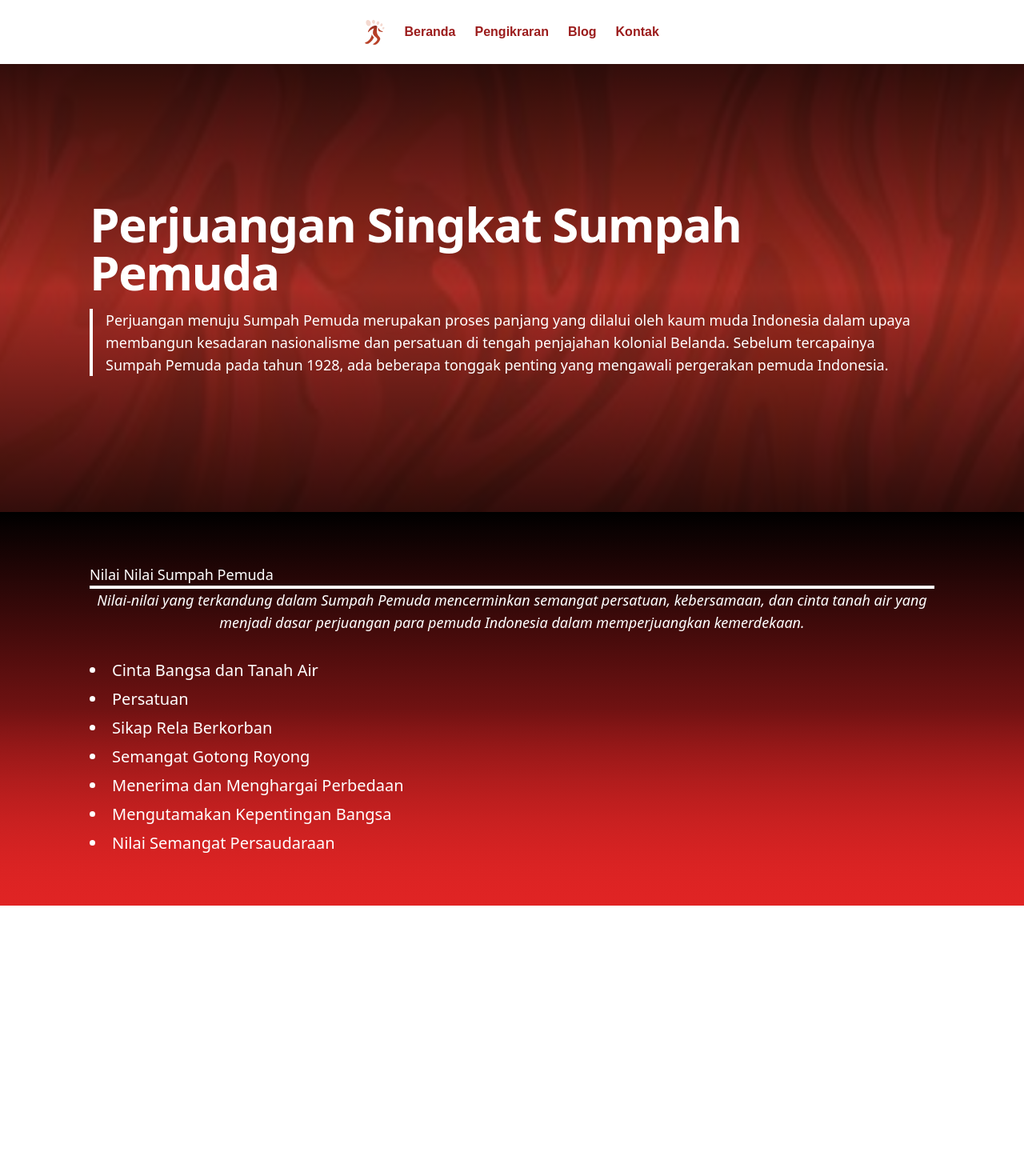
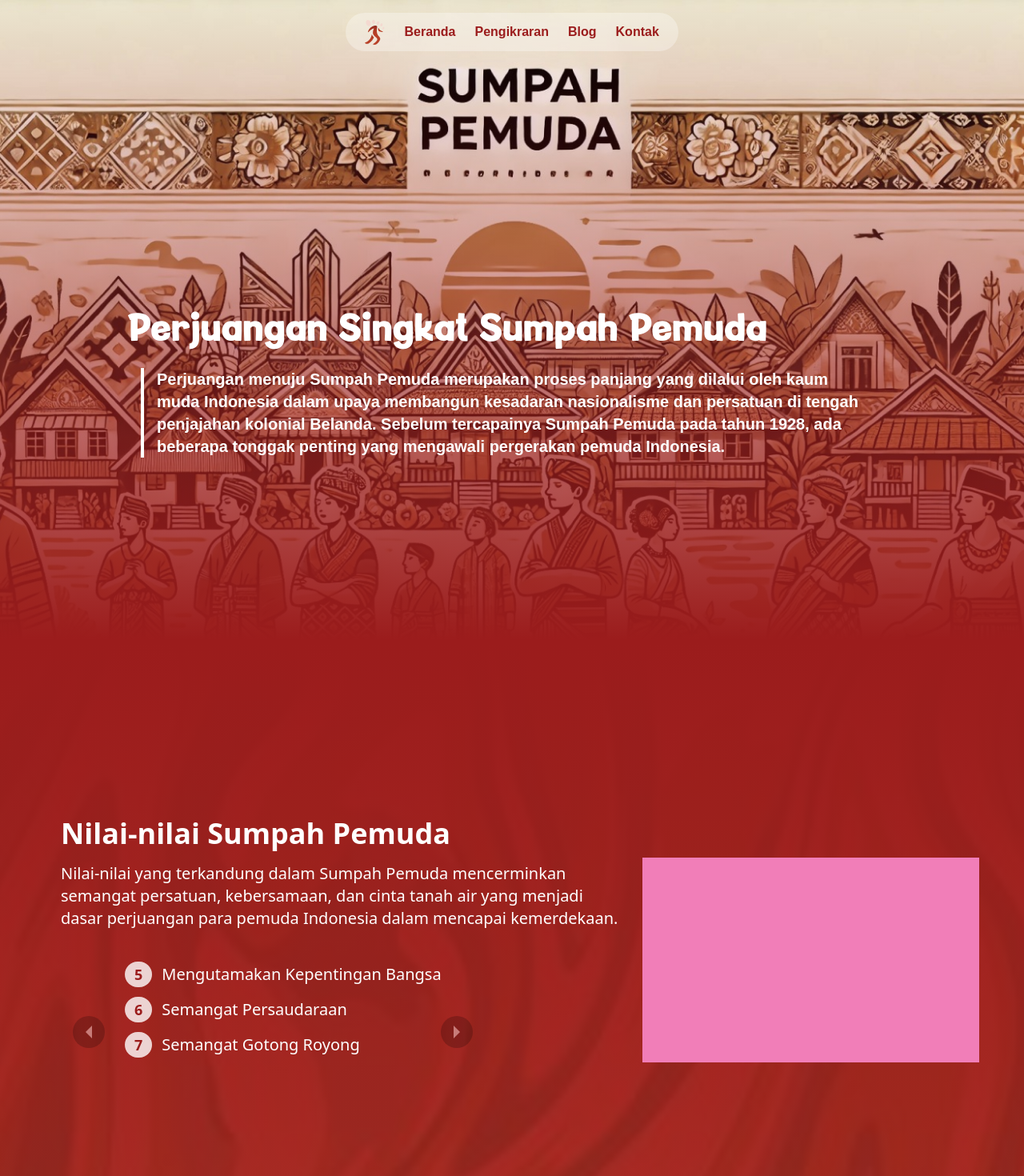
Before and after one commit to mybezen/prj-trelogy, a React (Vite) app: page /strug in a window 1280 px wide. Shown: the top 1470 px of the page at 80% size. Built offline with nearby package versions, Linux system fonts and the light colour scheme.

Commit message:
add strug sect.

```diff
--- a/src/pages/Struggle.jsx
+++ b/src/pages/Struggle.jsx
@@ -1,29 +1,24 @@
-import HeaderBg from "../assets/Heading.svg"; // Import background image for second section
-import { FooterWithSocialLinks } from "../components/Footer";
-import CenteredNavbar from "../components/Navbar";
+import HeaderBg from '../assets/Heading.svg'; // Import background image for second section
+import { FooterWithSocialLinks } from '../components/Footer';
+import CenteredNavbar from '../components/Navbar';
+import StrugBg from '../assets/strug-bg.jpg';
+import StrugCarousel from '../sections/StrugCarousel';
 
 function StrugglePages() {
   return (
     <div className="">
-      <div className="relative">
+      <section
+        className="md:h-[100vh] h-44 bg-cover bg-top"
+        style={{ backgroundImage: `url(${StrugBg})` }}
+      >
+        <div className="absolute md:h-[100vh] h-56 inset-0 bg-gradient-to-t from-red-800 to-transparent"></div>
         <CenteredNavbar />
-      </div>
-
-      {/* Section Pertama with Gradient Overlay */}
-      <section
-        className="relative h-[70vh] w-full bg-cover bg-center z-50"
-        style={{ backgroundImage: `url(${HeaderBg})` }}
-      >
-        {/* Overlay Gradient */}
-        <div className="absolute inset-0 bg-gradient-to-t from-black via-transparent to-black opacity-70"></div>
-
-        {/* Content */}
-        <div className="relative z-10 flex flex-col items-start justify-center h-full max-w-6xl px-6 mx-auto lg:px-12">
-          <h1 className="mb-4 text-4xl font-extrabold tracking-tight text-white lg:text-6xl">
-            Perjuangan Singkat Sumpah Pemuda
-          </h1>
-          <div className="pl-4 border-l-4 border-white">
-            <p className="leading-relaxed text-white lg:text-lg">
+        <div className="w-full h-screen flex items-center">
+          <div className="w-9/12 mx-auto z-10">
+            <h1 className="kenarose mb-6 text-3xl lg:text-5xl text-left text-white">
+              Perjuangan Singkat Sumpah Pemuda
+            </h1>
+            <p className="plus-jakarta-sans-semibold text-white text-xl px-4 border-l-4 border-white mx-4">
               Perjuangan menuju Sumpah Pemuda merupakan proses panjang yang
               dilalui oleh kaum muda Indonesia dalam upaya membangun kesadaran
               nasionalisme dan persatuan di tengah penjajahan kolonial Belanda.
@@ -34,44 +29,32 @@ function StrugglePages() {
         </div>
       </section>
 
-      {/* Section Kedua with Bottom Gradient */}
-      <section className="relative py-16 bg-center bg-cover -z-50 bg-gradient-to-b from-black to-red-600">
-        {/* Gradient overlay for this section */}
-        <div className="absolute inset-0 bg-gradient-to-t from-red-600 via-transparent to-transparent opacity-90"></div>
+      <section
+        className="relative w-full h-screen bg-cover bg-center"
+        style={{ backgroundImage: `url(${HeaderBg})` }}
+      >
+        <div className="absolute inset-0 bg-gradient-to-b from-red-800 to-transparent"></div>
 
-        <div className="relative z-10 max-w-6xl px-6 mx-auto lg:px-12">
-          {/* Judul Section */}
-          <div className="border-b-4 border-white">
-            <p className="text-white text-6xltext-center lg:text-lg">
-              Nilai Nilai Sumpah Pemuda
-            </p>
+        <div className="relative z-10 flex w-full h-full items-center">
+          <div className="w-7/12 px-5 ml-14">
+            <div className="">
+              <h1 className="text-white text-4xl font-bold">
+                Nilai-nilai Sumpah Pemuda
+              </h1>
+              <p className="text-white mt-4 text-xl">
+                Nilai-nilai yang terkandung dalam Sumpah Pemuda mencerminkan
+                semangat persatuan, kebersamaan, dan cinta tanah air yang
+                menjadi dasar perjuangan para pemuda Indonesia dalam mencapai
+                kemerdekaan.
+              </p>
+            </div>
+            <div className="w-9/12 mt-10">
+              <StrugCarousel />
+            </div>
           </div>
-
-          {/* Deskripsi Section */}
-          <p className="mb-8 italic text-center text-white lg:text-lg">
-            Nilai-nilai yang terkandung dalam Sumpah Pemuda mencerminkan
-            semangat persatuan, kebersamaan, dan cinta tanah air yang menjadi
-            dasar perjuangan para pemuda Indonesia dalam memperjuangkan
-            kemerdekaan.
-          </p>
-
-          {/* Daftar Nilai-nilai */}
-          <ul className="space-y-2 text-lg text-white list-disc list-inside lg:text-xl">
-            <li>Cinta Bangsa dan Tanah Air</li>
-            <li>Persatuan</li>
-            <li>Sikap Rela Berkorban</li>
-            <li>Semangat Gotong Royong</li>
-            <li>Menerima dan Menghargai Perbedaan</li>
-            <li>Mengutamakan Kepentingan Bangsa</li>
-            <li>Nilai Semangat Persaudaraan</li>
-          </ul>
+          <div className="w-5/12 h-64 bg-pink-400 mr-14"></div>
         </div>
       </section>
-
-      <section className="h-[700px]"></section>
-      <div>
-        <FooterWithSocialLinks/>
-      </div>
     </div>
   );
 }
--- /dev/null
+++ b/src/sections/StrugCarousel.jsx
@@ -0,0 +1,74 @@
+import { Carousel } from 'react-responsive-carousel';
+import 'react-responsive-carousel/lib/styles/carousel.min.css'; // Default carousel stylesimport "./carouselCustom.css"; // Custom styles
+import SlideIcon1 from '../assets/BuildingImages/IC.png';
+import SlideIcon2 from '../assets/BuildingImages/OJB.png';
+import SlideIcon3 from '../assets/BuildingImages/JJB.jpg';
+
+function StrugCarousel() {
+  return (
+    <div className="overflow-hidden w-full min-h-40">
+      <Carousel
+        showThumbs={false}
+        infiniteLoop
+        autoPlay
+        interval={3000}
+        showStatus={false}
+        showIndicators={false}
+      >
+        <div className="min-h-50 text-white ml-20">
+          <ul>
+            <li className="flex items-center mb-3">
+              <p className="bg-white bg-opacity-80 text-red-800 font-bold text-lg px-3 rounded-full py-0.5 mr-3">
+                1
+              </p>
+              <p className="text-xl">Cinta Bangsa dan Tanah Air</p>
+            </li>
+            <li className="flex items-center mb-3">
+              <p className="bg-white bg-opacity-80 text-red-800 font-bold text-lg px-3 rounded-full py-0.5 mr-3">
+                2
+              </p>
+              <p className="text-xl">Persatuan</p>
+            </li>
+            <li className="flex items-center mb-3">
+              <p className="bg-white bg-opacity-80 text-red-800 font-bold text-lg px-3 rounded-full py-0.5 mr-3">
+                3
+              </p>
+              <p className="text-xl">Menerima Dan Menghargai Perbedaan</p>
+            </li>
+            <li className="flex items-center mb-3">
+              <p className="bg-white bg-opacity-80 text-red-800 font-bold text-lg px-3 rounded-full py-0.5 mr-3">
+                4
+              </p>
+              <p className="text-xl">Rela Berkorban</p>
+            </li>
+          </ul>
+        </div>
+
+        <div className="w-full min-h-40 text-white ml-20">
+          <ul>
+            <li className="flex items-center mb-3">
+              <p className="bg-white bg-opacity-80 text-red-800 font-bold text-lg px-3 rounded-full py-0.5 mr-3">
+                5
+              </p>
+              <p className="text-xl">Mengutamakan Kepentingan Bangsa</p>
+            </li>
+            <li className="flex items-center mb-3">
+              <p className="bg-white bg-opacity-80 text-red-800 font-bold text-lg px-3 rounded-full py-0.5 mr-3">
+                6
+              </p>
+              <p className="text-xl">Semangat Persaudaraan</p>
+            </li>
+            <li className="flex items-center mb-3">
+              <p className="bg-white bg-opacity-80 text-red-800 font-bold text-lg px-3 rounded-full py-0.5 mr-3">
+                7
+              </p>
+              <p className="text-xl">Semangat Gotong Royong</p>
+            </li>
+          </ul>
+        </div>
+      </Carousel>
+    </div>
+  );
+}
+
+export default StrugCarousel;
```
Also changed, not shown: src/pages/Home.jsx (+11 -11 lines), src/sections/CapabSections.jsx (+0 -7 lines), src/assets/HeadStrug.png (deleted), src/assets/strug-bg.jpg (added).
